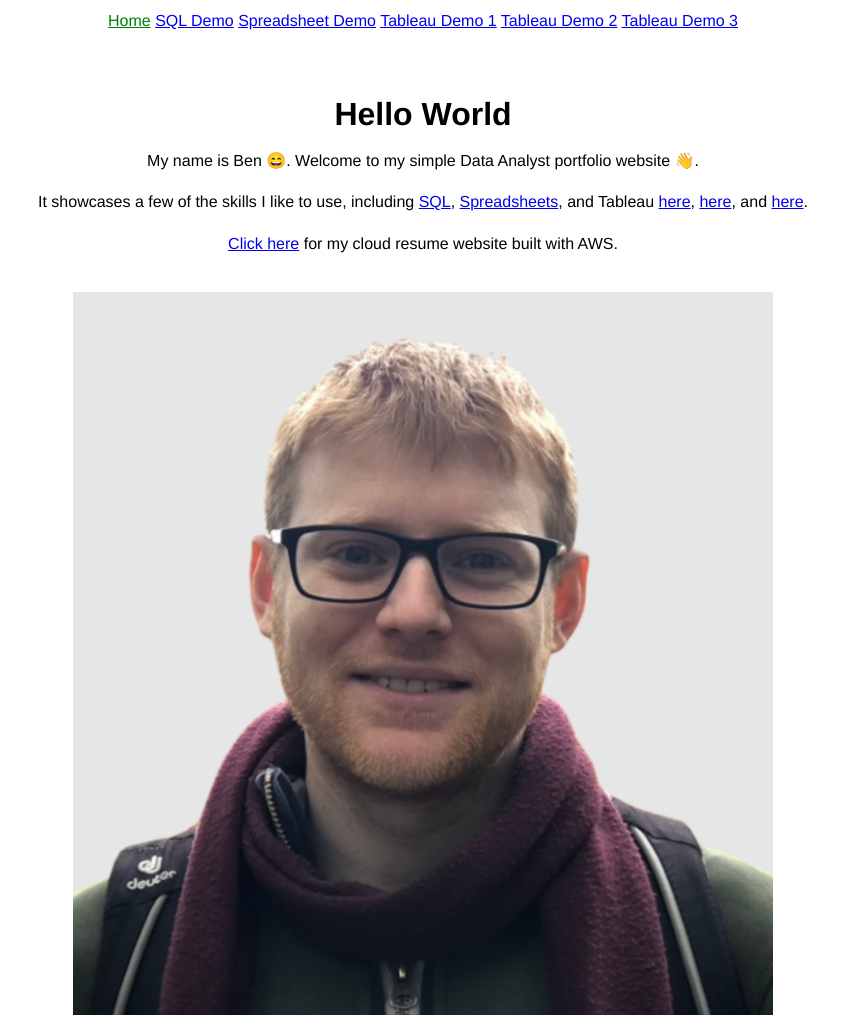
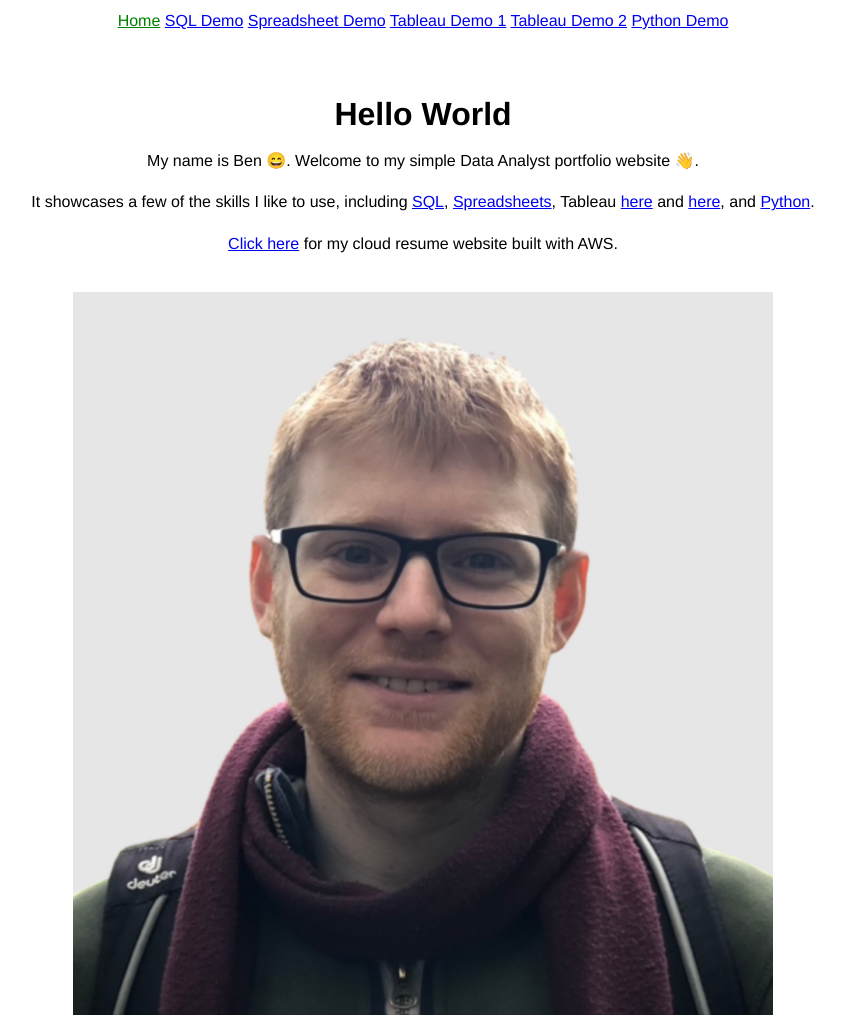
Before and after one commit to bfmkr/portfolio, a Jekyll site: the page built from index.html, in a window 1280 px wide. Shown: the whole page, without its empty margins (217-1058 px from the left). Built offline with Jekyll 4.4.1, drawn with Linux system fonts in a browser that asks for light colours.

Commit message:
Add page for future Python demo

```diff
--- a/_data/navigation.yml
+++ b/_data/navigation.yml
@@ -8,5 +8,5 @@
   link: /Tableau%20Demo%201.html
 - name: Tableau Demo 2
   link: /Tableau%20Demo%202.html
-- name: Tableau Demo 3
-  link: /Tableau%20Demo%203.html
+- name: Python Demo
+  link: /Python%20Demo.html
--- a/index.html
+++ b/index.html
@@ -9,10 +9,10 @@
 <p> It showcases a few of the skills I like to use, including
   <a href="{{ "/SQL%20Demo.html" | prepend: site.baseurl }}">SQL</a>,
   <a href="{{ "/Spreadsheet%20Demo.html" | prepend: site.baseurl }}">Spreadsheets</a>,
-  and Tableau
-  <a href="{{ "/Tableau%20Demo%201.html" | prepend: site.baseurl }}">here</a>,
+  Tableau
+  <a href="{{ "/Tableau%20Demo%201.html" | prepend: site.baseurl }}">here</a> and
   <a href="{{ "/Tableau%20Demo%202.html" | prepend: site.baseurl }}">here</a>, and
-  <a href="{{ "/Tableau%20Demo%203.html" | prepend: site.baseurl }}">here</a>.
+  <a href="{{ "/Python%20Demo.html" | prepend: site.baseurl }}">Python</a>.
 </p>
 <p>
   <a href="https://www.bmkrresume.com" title="Cloud Resume">Click here</a>
```
Also changed, not shown: Python Demo.md (added, +8 -0 lines).
